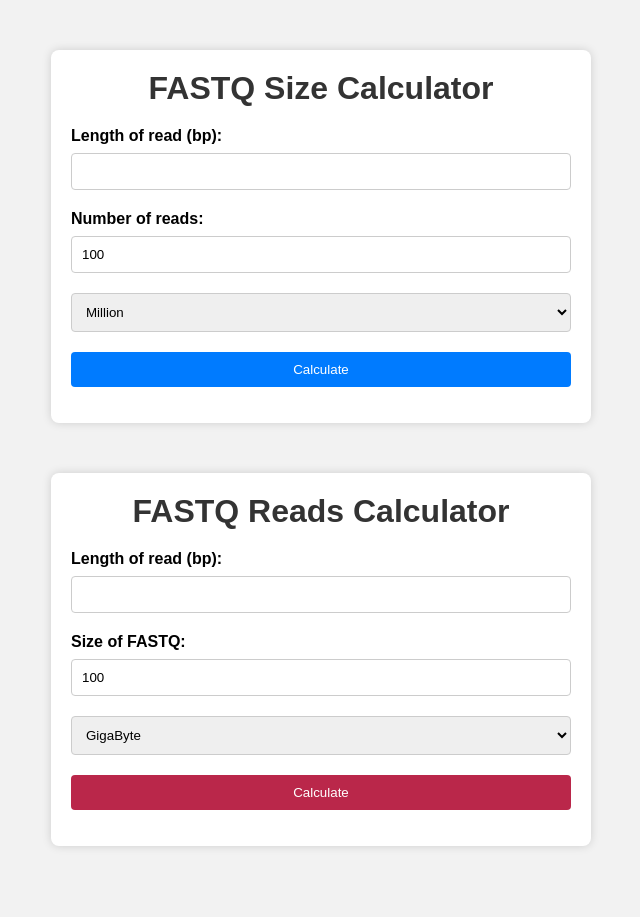
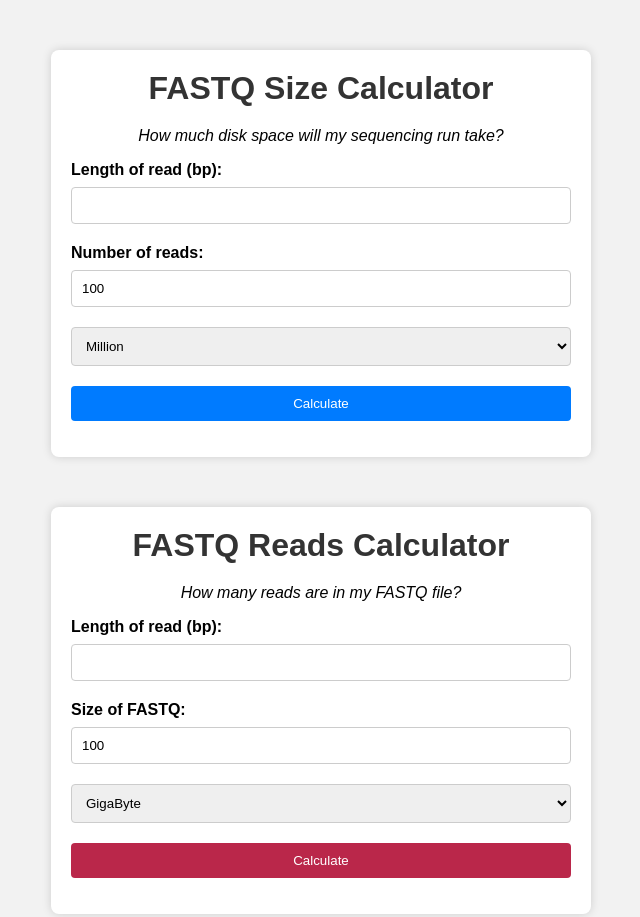
Before and after one commit to sbooeshaghi/seq.run, a plain HTML site: page index.html in a window 1280 px wide. Shown: the whole page, without its empty margins (319-959 px from the left). Before the commit the page ends 896 px from the top, so only its background shows below. Drawn offline with Linux system fonts and the light colour scheme.

Commit message:
added help descriptors

```diff
--- a/index.html
+++ b/index.html
@@ -8,7 +8,9 @@
   <body>
     <div class="container">
       <h1>FASTQ Size Calculator</h1>
-
+      <p style="text-align: center">
+        <i>How much disk space will my sequencing run take?</i>
+      </p>
       <div>
         <label for="basesPerRead">Length of read (bp):</label>
         <input type="number" id="fileSizeBasesPerRead" min="1" required />
@@ -42,7 +44,9 @@
     <!-- Reverse converter -->
     <div class="container">
       <h1>FASTQ Reads Calculator</h1>
-
+      <p style="text-align: center">
+        <i>How many reads are in my FASTQ file?</i>
+      </p>
       <div>
         <label for="basesPerRead">Length of read (bp):</label>
         <input type="number" id="numReadsBasesPerRead" min="1" required />
```
